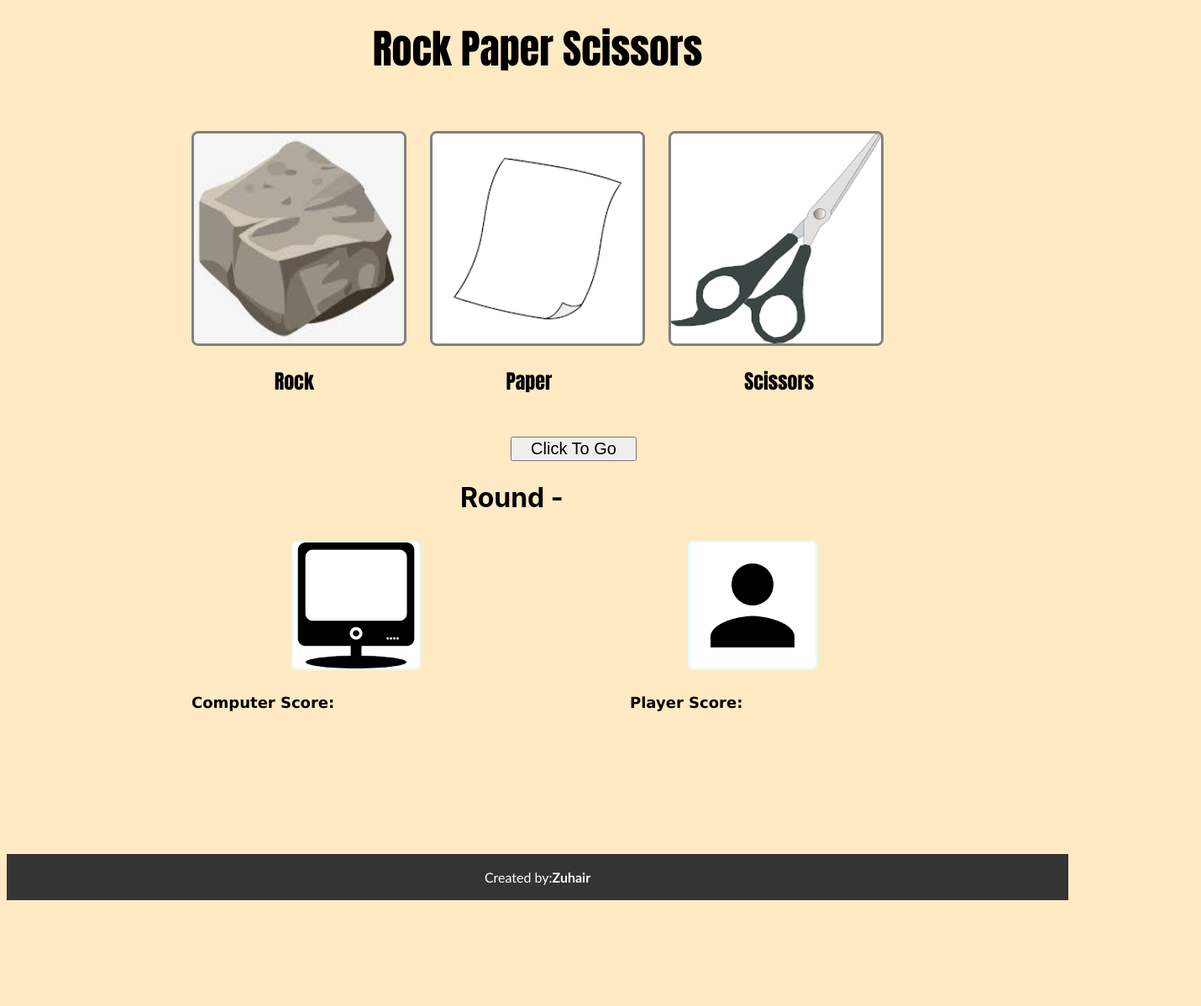
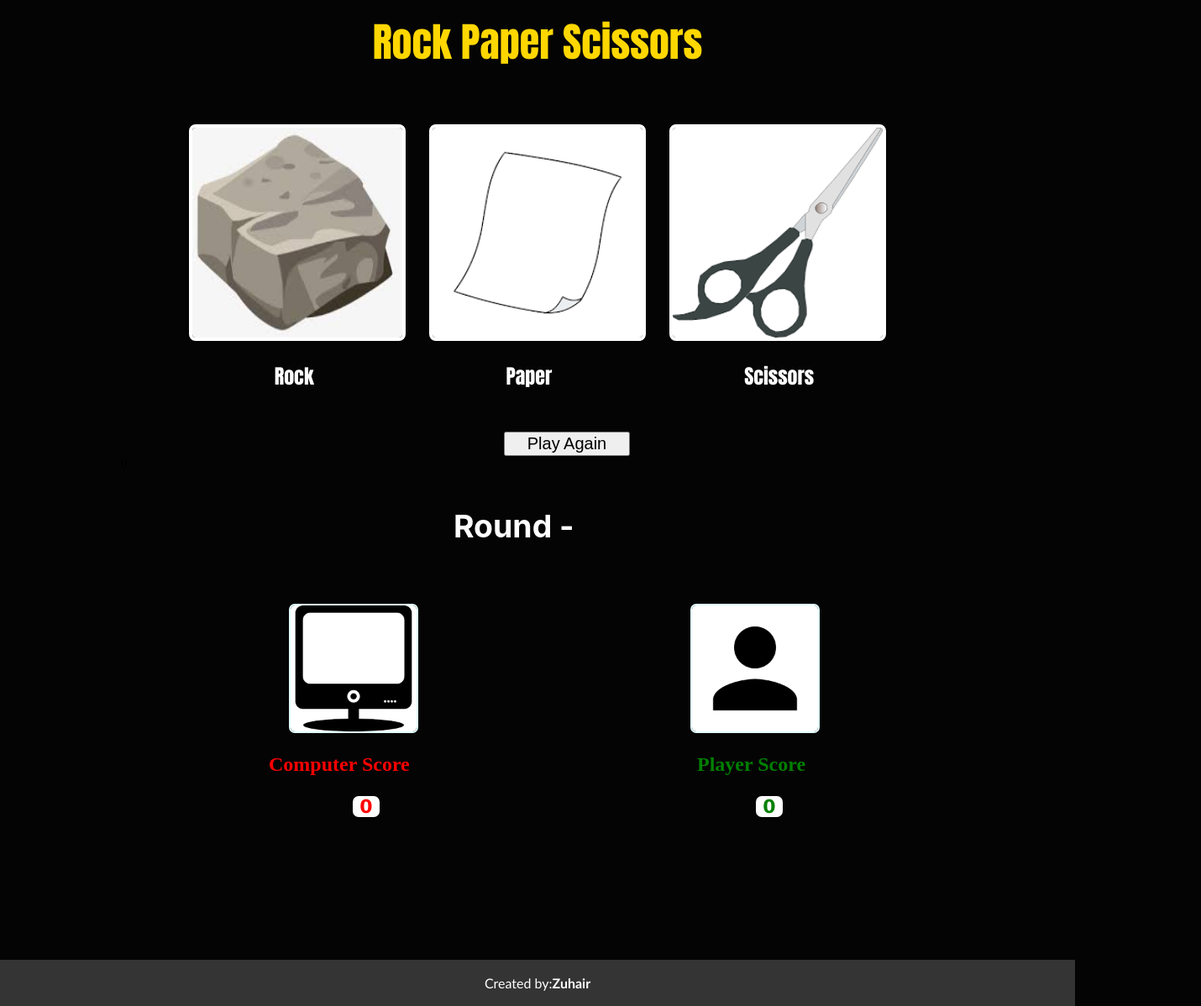
Before and after one commit to HusseZ/Rock-Paper-Scissors-, a plain HTML site: page index.html in a window 1280 px wide. Shown: the whole page at 84% size, 1430 px wide, since content can reach past the window. Before the commit the page ends 1080 px from the top, so only its background shows below. Drawn offline with Linux system fonts and the light colour scheme.

Commit message:
Version 4

```diff
--- a/index.html
+++ b/index.html
@@ -5,44 +5,47 @@
     <meta http-equiv="X-UA-Compatible" content="IE=edge">
     <meta name="viewport" content="width=device-width, initial-scale=1.0">
     <title>Rock Paper Scissors</title>
-    <script src="rock-paper-scissors"></script>
+    <script src="script.js"></script>
     <link rel="stylesheet" href="styles.css">
 </head>
 
 <body>
 <div class="main-header"><h1><p>Rock Paper Scissors</p></h1></div>
 <div class="images-container">
-    <img class="images" src="images/rock.jpeg">
-    <img class="images" src="images/paper.png">
-    <img class="images" src="images/scissors.png">
+    <img id="rock" src="images/rock.jpeg">
+    <img id="paper" src="images/paper.png">
+    <img id="scissors" src="images/scissors.png">
 </div>
 
 <div class="options-container">
     <ul>
-        <li class="option-1">Rock</li>
-        <li class="option-2">Paper</li>
-        <li class="option-3">Scissors</li>
+        <li id="option-1">Rock</li>
+        <li id="option-2">Paper</li>
+        <li id="option-3">Scissors</li>
     </ul>
 </div>
 
 <div class="button-container">
-    <button class="click">Click To Go</button>
+    <button class="click">Play Again</button>
 </div>
 
-<div class="round-header">Round -</div>
+<div class="round-header"><h3>Round -</h3></div>
+<div class="round-number">0</div>
 
 <div class="user-container">
-    <img class="players" src="images/computer-user.png">
-    <img class="players" src="images/player-user.png">
+    <img class="computer-avatar" src="images/computer-user.png">
+    <img class="user-avatar" src="images/player-user.png">
 
 </div>
 
 <div class="computer-score-container">
-    <div class="computer-user">Computer Score:</div>
+    <h3>Computer Score</h3>
+    <div class="computer-score">0</div>
 </div>
 
 <div class="player-score-container">
-    <div class="player-user">Player Score:</div>
+    <h3>Player Score</h3>
+    <div class="player-score">0</div>
 </div>
 
 
--- /dev/null
+++ b/script.js
@@ -0,0 +1,2 @@
+let playerScore = 0;
+let computerScore = 0;
--- a/styles.css
+++ b/styles.css
@@ -1,36 +1,41 @@
 body {
     display: flex;
     flex-wrap: wrap;
-    background: rgba(255, 213, 136, 0.493);
-
+    background: rgba(0, 0, 0, 0.986);
+    margin: 0;
+    padding: 0;
+    overflow-x: hidden;
+    overflow-y: scroll;
 }
 
 
 .main-header {
     display: flex;
     font-weight: bold;
+    color: gold;
     font-family:Impact, Haettenschweiler, 'Arial Narrow Bold', sans-serif;
     justify-content: center;
     align-items: center;
     font-size: 24px;
-    width: 1600px;
+    width: 1400px;
     height: 100px;
     }
 
 .images-container {
     display: flex;
-    width: 1600px;
+    width: 1400px;
     justify-content: center;
     margin-top: 48px;;
     gap: 28px;
 
 
+
 }
 
-.images-container .images {
+.images-container img{
     height: 250px;
     width: 250px;
-    border: 3px solid grey;
+    border: 4px solid white;
     border-radius: 8px;
 
 
@@ -38,8 +43,9 @@ body {
 
 .options-container {
     display: flex;
-    width: 1600px;
+    width: 1400px;
     justify-content: center;
+
 
 }
 
@@ -47,6 +53,7 @@ body {
     display: flex;
     justify-content: space-evenly;
     font-size: 24px;
+    color: white;
     font-family:Impact, Haettenschweiler, 'Arial Narrow Bold', sans-serif;
     list-style: none;
     width: 1100px;
@@ -71,6 +78,7 @@ body {
 
 .round-header {
     font-size: 32px;
+    color: white;
     font-family: -apple-system, BlinkMacSystemFont, 'Segoe UI', Roboto, Oxygen, Ubuntu, Cantarell, 'Open Sans', 'Helvetica Neue', sans-serif;
     font-weight: bold;
     position: relative;
@@ -85,9 +93,10 @@ body {
     position: relative;
     left: 20px;
 
+
 }
 
-.user-container .players {
+.user-container img {
     width: 150px;
     height: 150px;
     margin-top: 32px;
@@ -101,31 +110,63 @@ body {
 .computer-score-container {
     width: 600px;
 
+}
+
+.computer-score-container h3{
+    font-size: 24px;
+    position: relative;
+    left: 320px;
+    color: red;
+    width: 250px;
+
 
 }
 
-.computer-user {
-    font-size: 18px;
+.computer-score {
+    font-size: 22px;
     font-weight: bold;
-    margin-top: 28px;
+    margin-top: 8px;
+    color: red;
+    background: white;
+    display: flex;
+    justify-content: center;
+    border-radius: 7px;
     font-family: Verdana, Geneva, Tahoma, sans-serif;
     position: relative;
-    left: 220px;
+    width: 32px;
+    left: 420px;
+
 }
+
 
 .player-score-container {
     position: relative;
     width: 600px;
-    left: 62px;
+
 }
 
-.player-user {
-    font-size: 18px;
+.player-score-container h3 {
+    position: relative;
+    font-size: 24px;
+    left: 230px;
+    color: green;
+
+}
+
+
+.player-score-container .player-score {
+    font-size: 22px;
     font-weight: bold;
-    margin-top: 28px;
+    color: green;
+    background: white;
+    display: flex;
+    border-radius: 7px;
+    justify-content: center;
+    margin-top: 8px;
     font-family: Verdana, Geneva, Tahoma, sans-serif;
     position: relative;
-    left: 80px;
+    width: 32px;
+    left: 300px;
 }
 
 .footer-container {
```
Also changed, not shown: rock-paper-scissors.js (deleted, +0 -12 lines).
